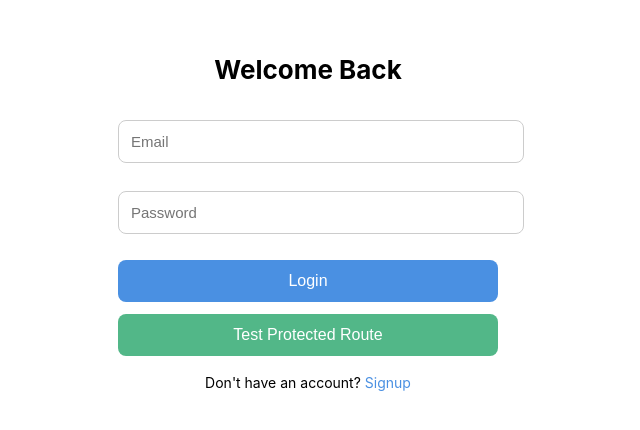
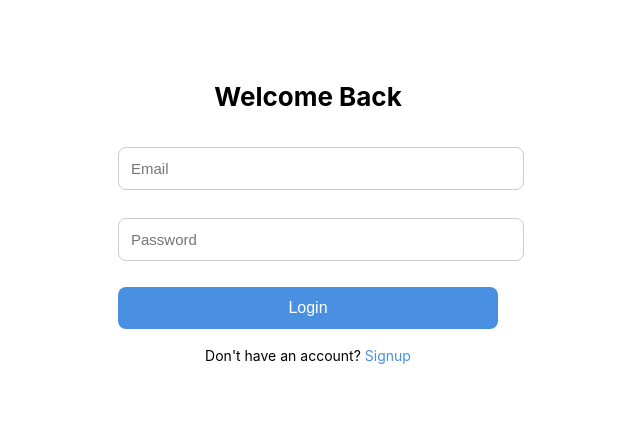
Before and after one commit to SwatiGhosh121/GreenRoot, a React app in the folder frontend/: page /login in a window 1280 px wide. Shown: the part 188-618 px from the top of the page, without its empty margins (332-972 px from the left). Built offline with nearby package versions, Linux system fonts and the light colour scheme; the HTML template or start-up script is replaced by a standard one.

Commit message:
resolved

```diff
--- a/frontend/src/pages/Login.jsx
+++ b/frontend/src/pages/Login.jsx
@@ -34,31 +34,6 @@ export default function Login() {
     }
   }
 
-  async function testProtected() {
-    const token = localStorage.getItem("token");
-
-    try {
-      const res = await fetch("https://greenroot.onrender.com/update", {
-        method: "POST",
-        headers: {
-          Authorization: `Bearer ${token}`,
-        },
-      });
-
-      const data = await res.json();
-
-      if (!res.ok) {
-        console.log("Unauthorized or token expired");
-        return;
-      }
-
-      console.log(data.message);
-    } catch (err) {
-      console.error(err);
-      console.log("Error testing protected route");
-    }
-  }
-
   return (
     <div className="container">
       <h2>Welcome Back</h2>
@@ -74,13 +49,6 @@ export default function Login() {
         <button type="submit">Login</button>
       </form>
 
-      <button
-        onClick={testProtected}
-        style={{ marginTop: "12px", background: "#52b788" }}
-      >
-        Test Protected Route
-      </button>
-
       <small>
         Don't have an account? <a href="/">Signup</a>
       </small>
```
